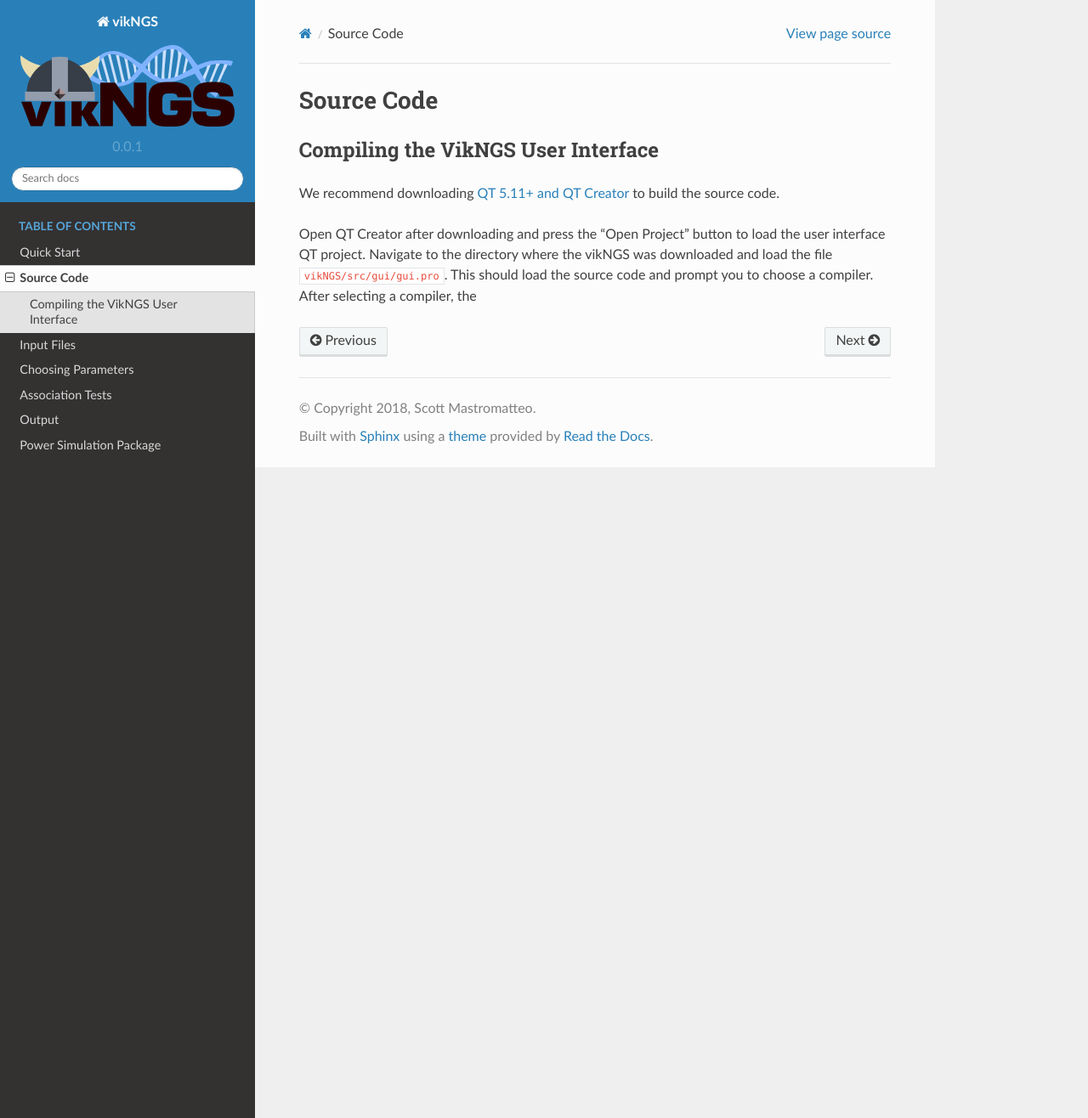
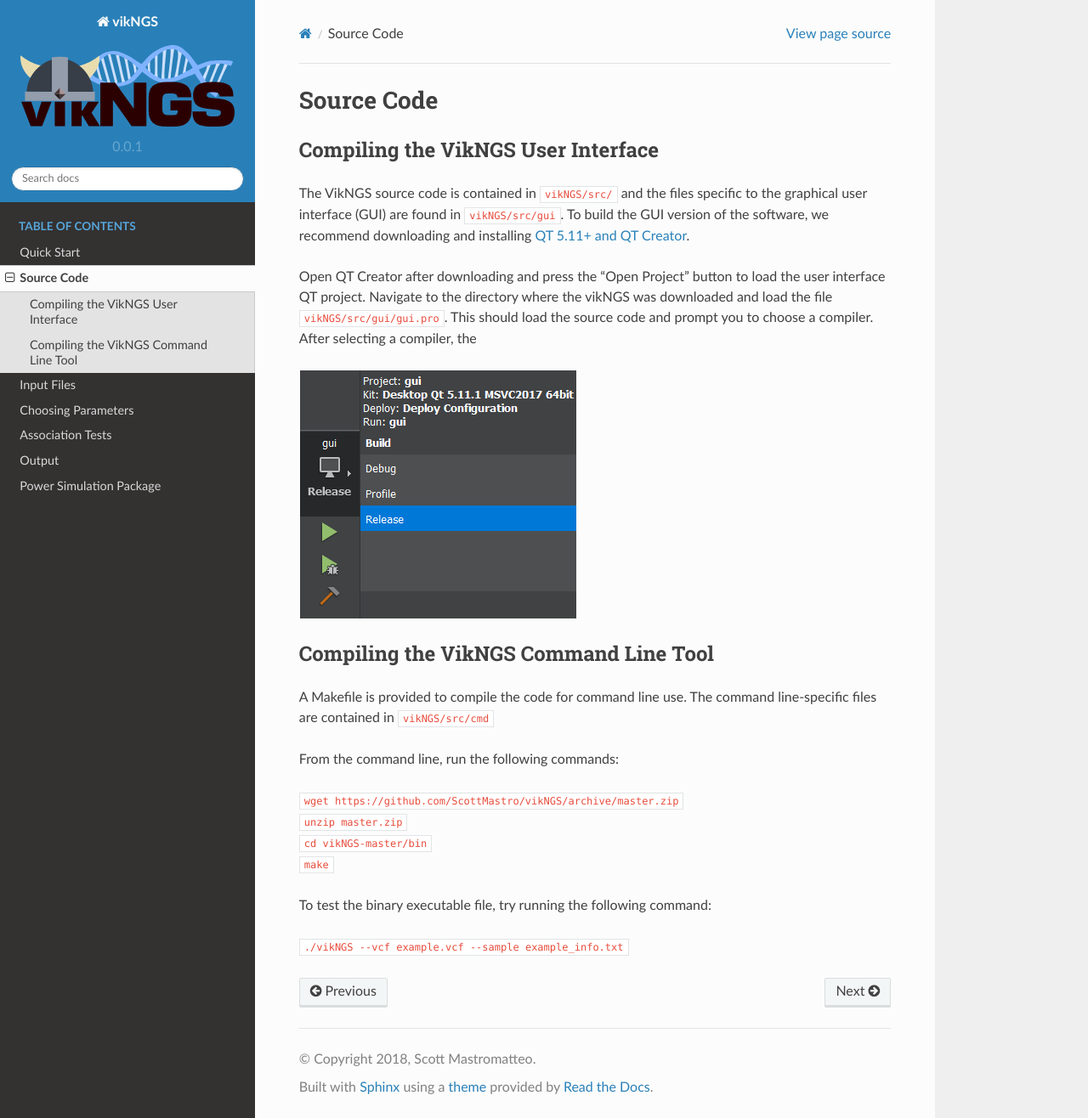
Before and after one commit to ScottMastro/vikngsdocs, a Sphinx documentation site: the page built from source/source_code.rst, in a window 1280 px wide and 1316 px high. Shown: the whole window at 85% size. Built offline with Sphinx 7.4.7 and the Read the Docs theme 2.0.0, drawn with Linux system fonts in a browser that asks for light colours.

Commit message:
Update source_code.rst

```diff
--- a/source/source_code.rst
+++ b/source/source_code.rst
@@ -6,6 +6,26 @@ Source Code
 Compiling the VikNGS User Interface
 ------------------------------
 
-We recommend downloading `QT 5.11+ and QT Creator <http://doc.qt.io/qt-5/index.html>`_ to build the source code.
+The VikNGS source code is contained in ``vikNGS/src/`` and the files specific to the graphical user interface (GUI) are found in ``vikNGS/src/gui``. To build the GUI version of the software, we recommend downloading and installing `QT 5.11+ and QT Creator <http://doc.qt.io/qt-5/index.html>`_.
 
 Open QT Creator after downloading and press the "Open Project" button to load the user interface QT project. Navigate to the directory where the vikNGS was downloaded and load the file ``vikNGS/src/gui/gui.pro``. This should load the source code and prompt you to choose a compiler. After selecting a compiler, the
+
+.. figure:: resources/qt_build.png
+   :target: source_code.html
+   :alt: QT build button
+
+Compiling the VikNGS Command Line Tool
+------------------------------
+
+A Makefile is provided to compile the code for command line use. The command line-specific files are contained in ``vikNGS/src/cmd``
+
+From the command line, run the following commands:
+
+| ``wget https://github.com/ScottMastro/vikNGS/archive/master.zip``
+| ``unzip master.zip``
+| ``cd vikNGS-master/bin``
+| ``make``
+
+To test the binary executable file, try running the following command:
+
+| ``./vikNGS --vcf example.vcf --sample example_info.txt``
```
